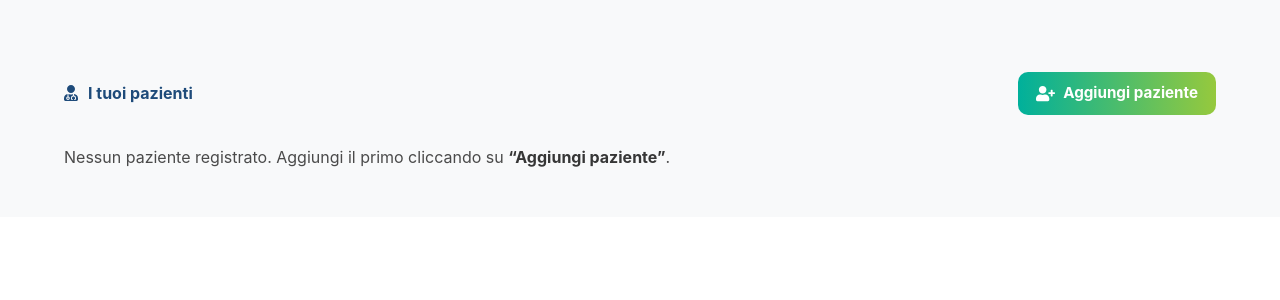
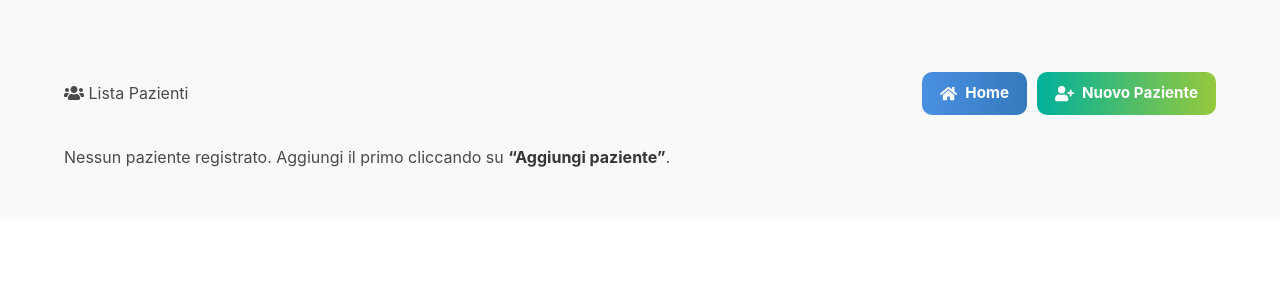
Before and after one commit to gabri1997/end-stage-kidney-webapp, a Django app: page /pazienti/ in a window 1280 px wide. Shown: the part 52-352 px from the top of the page. Run offline with Django 5.2, Linux system fonts and the light colour scheme; data that the repository does not hold is empty.

Commit message:
correct navigation flow

```diff
--- a/eskd_project/settings.py
+++ b/eskd_project/settings.py
@@ -121,6 +121,6 @@ STATIC_URL = 'static/'
 # https://docs.djangoproject.com/en/5.2/ref/settings/#default-auto-field
 
 DEFAULT_AUTO_FIELD = 'django.db.models.BigAutoField'
-LOGIN_REDIRECT_URL = 'lista_pazienti'
+LOGIN_REDIRECT_URL = 'home'
 LOGOUT_REDIRECT_URL = 'login'
 LOGIN_URL = 'login'
--- a/prediction/templates/prediction/lista_pazienti.html
+++ b/prediction/templates/prediction/lista_pazienti.html
@@ -12,6 +12,29 @@
         flex-wrap: wrap;
         margin-bottom: 30px;
         gap: 15px;
+    }
+    .nav-buttons {
+        display: flex;
+        gap: 10px;
+    }
+    .home-btn {
+        background: linear-gradient(90deg, #4a90e2, #357abd);
+        border: none;
+        color: white;
+        padding: 10px 18px;
+        border-radius: 10px;
+        font-weight: bold;
+        display: inline-flex;
+        align-items: center;
+        gap: 8px;
+        font-size: 0.95em;
+        transition: 0.3s;
+        text-decoration: none;
+    }
+    .home-btn:hover {
+        transform: scale(1.03);
+        opacity: 0.9;
+    }
     }
     .page-title {
         color: #1e4b7a;
@@ -74,13 +97,21 @@
 </style>
 
 <div class="container mt-5">
-    <div class="page-header">
-        <h2 class="page-title">
-            <i class="fas fa-user-md"></i> I tuoi pazienti
-        </h2>
-        <a href="{% url 'nuovo_paziente' %}" class="add-btn">
-            <i class="fas fa-user-plus"></i> Aggiungi paziente
-        </a>
+        <div class="page-header">
+        <h1 class="page-title">
+            <i class="fas fa-users"></i>
+            Lista Pazienti
+        </h1>
+        <div class="nav-buttons">
+            <a href="{% url 'home' %}" class="home-btn">
+                <i class="fas fa-home"></i>
+                Home
+            </a>
+            <a href="{% url 'nuovo_paziente' %}" class="add-btn">
+                <i class="fas fa-user-plus"></i>
+                Nuovo Paziente
+            </a>
+        </div>
     </div>
 
     {% if messages %}
--- a/prediction/views.py
+++ b/prediction/views.py
@@ -16,14 +16,19 @@ from django.contrib import messages
 
 @login_required
 def home(request):
-    return render(request, 'prediction/home.html')
-from django.contrib import messages
-from django.shortcuts import redirect, get_object_or_404
-from .models import MESTC
+    # Ottieni alcune statistiche per il dashboard
+    num_pazienti = Paziente.objects.filter(medico=request.user).count()
+    num_visite = Visita.objects.filter(medico=request.user).count()
+    ultime_predizioni = Predizione.objects.filter(
+        paziente__medico=request.user
+    ).order_by('-data_predizione')[:5]
 
-
-def home(request):
-    return HttpResponse("Ciao, questa è la home di ESKD!")
+    context = {
+        'num_pazienti': num_pazienti,
+        'num_visite': num_visite,
+        'ultime_predizioni': ultime_predizioni,
+    }
+    return render(request, 'prediction/home.html', context)
 
 
 @login_required
```
Also changed, not shown: prediction/templates/prediction/dettaglio_paziente.html (+6 -14 lines), prediction/templates/prediction/home.html (+121 -35 lines).
